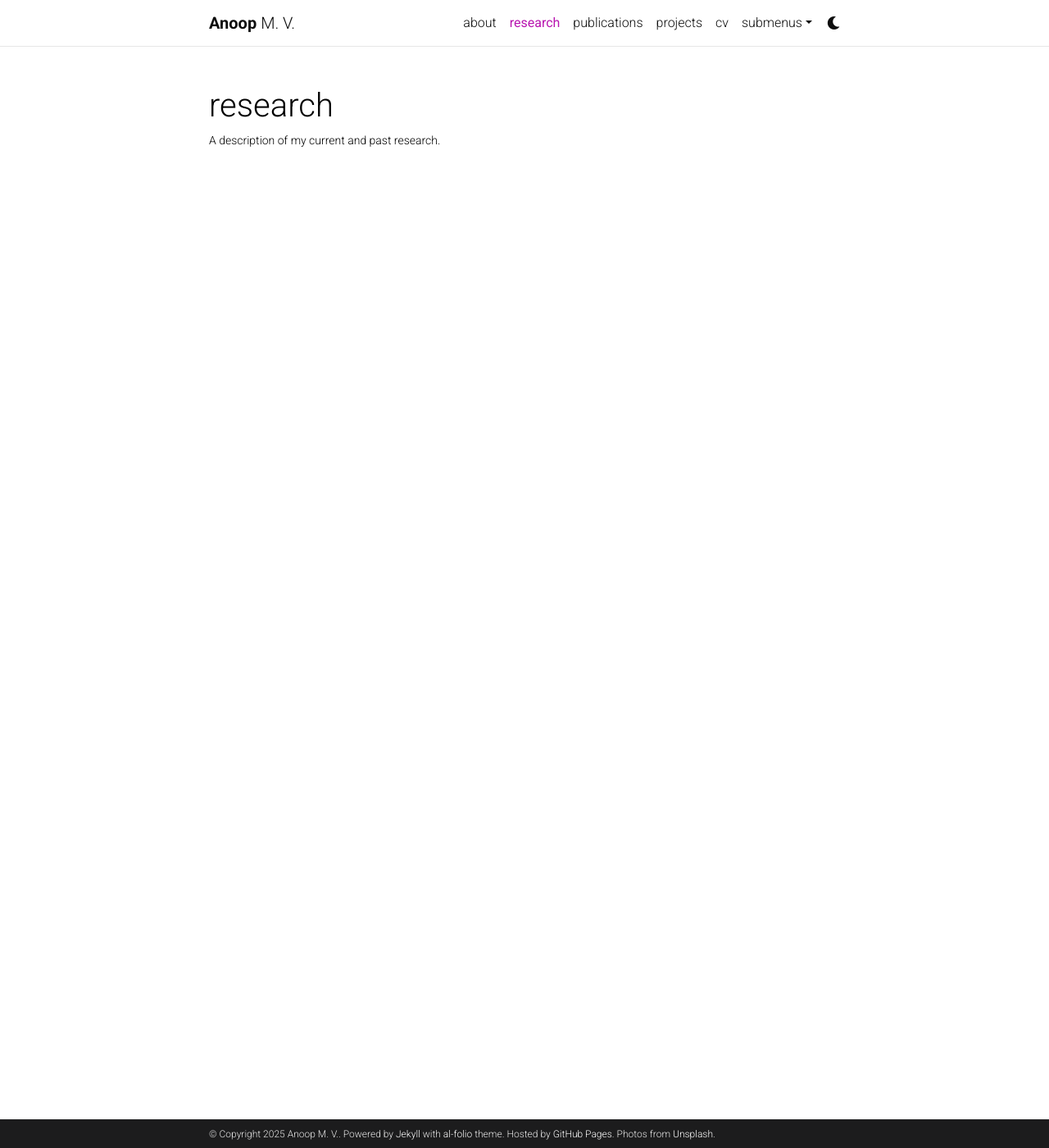
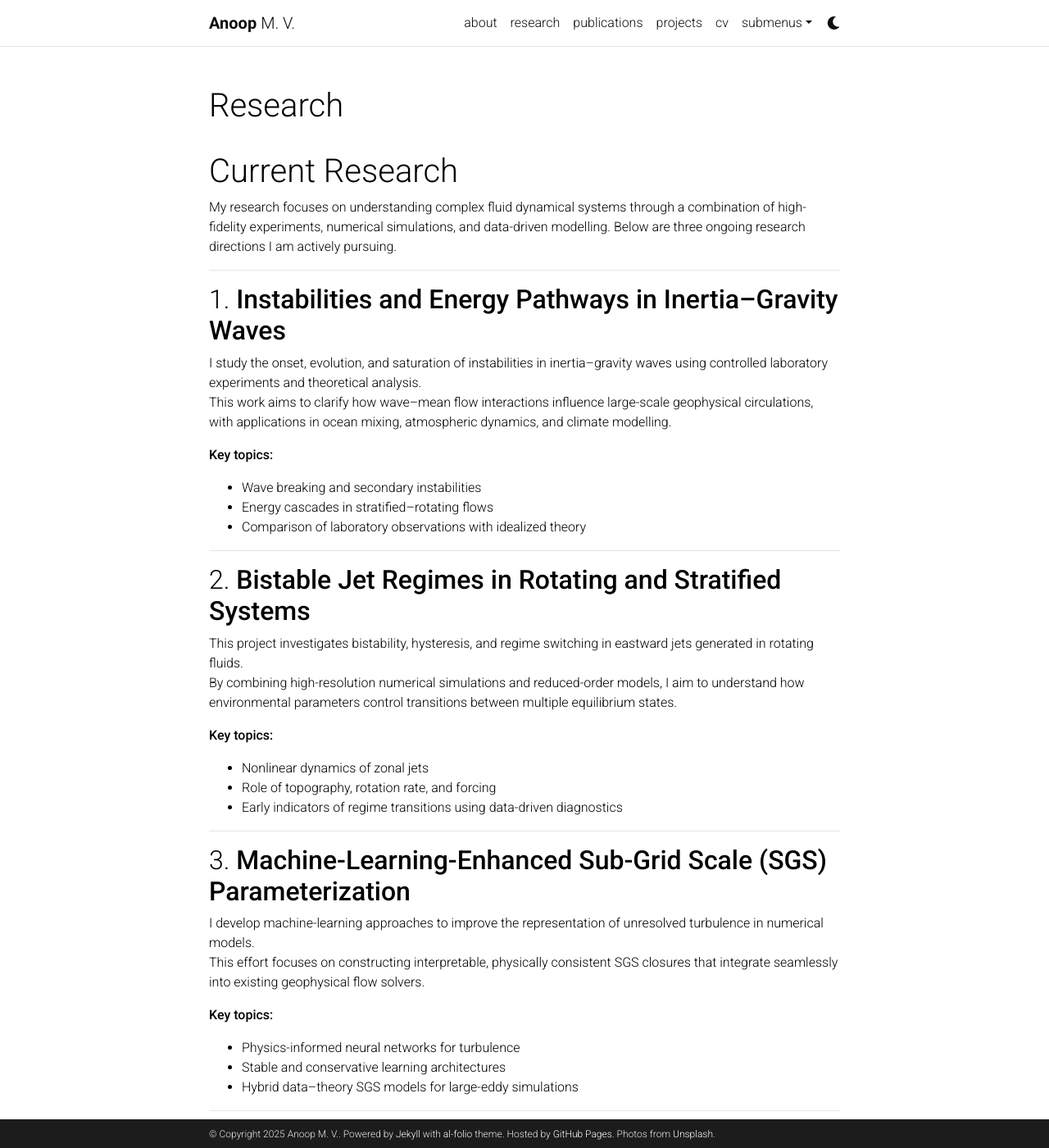
Before and after one commit to anoopmohanvijaya/mypage, a Jekyll site: the page built from research/topics.md, in a window 1280 px wide and 1400 px high. Shown: the whole window at 82% size. Built offline with Jekyll 4.4.1, drawn with Linux system fonts in a browser that asks for light colours; comment, search, counter and statistics services are not loaded; a style sheet for code colours, icons or effects is not loaded; some of the changed text lies outside the part shown.

Commit message:
research updated

```diff
--- a/_config.yml
+++ b/_config.yml
@@ -207,6 +207,7 @@ kramdown:
 include: ['_pages']
 inlcude:
   - research/index.md
+  - research/topics.md
 exclude:
   - bin
   - Gemfile
--- /dev/null
+++ b/research/topics.md
@@ -0,0 +1,49 @@
+---
+layout: page
+title: Research
+permalink: /research/
+---
+
+# Current Research
+
+My research focuses on understanding complex fluid dynamical systems through a combination of high-fidelity experiments, numerical simulations, and data-driven modelling. Below are three ongoing research directions I am actively pursuing.
+
+---
+
+## 1. **Instabilities and Energy Pathways in Inertia–Gravity Waves**
+
+I study the onset, evolution, and saturation of instabilities in inertia–gravity waves using controlled laboratory experiments and theoretical analysis.
+This work aims to clarify how wave–mean flow interactions influence large-scale geophysical circulations, with applications in ocean mixing, atmospheric dynamics, and climate modelling.
+
+**Key topics:**
+- Wave breaking and secondary instabilities
+- Energy cascades in stratified–rotating flows
+- Comparison of laboratory observations with idealized theory
+
+---
+
+## 2. **Bistable Jet Regimes in Rotating and Stratified Systems**
+
+This project investigates bistability, hysteresis, and regime switching in eastward jets generated in rotating fluids.
+By combining high-resolution numerical simulations and reduced-order models, I aim to understand how environmental parameters control transitions between multiple equilibrium states.
+
+**Key topics:**
+- Nonlinear dynamics of zonal jets
+- Role of topography, rotation rate, and forcing
+- Early indicators of regime transitions using data-driven diagnostics
+
+---
+
+## 3. **Machine-Learning-Enhanced Sub-Grid Scale (SGS) Parameterization**
+
+I develop machine-learning approaches to improve the representation of unresolved turbulence in numerical models.
+This effort focuses on constructing interpretable, physically consistent SGS closures that integrate seamlessly into existing geophysical flow solvers.
+
+**Key topics:**
+- Physics-informed neural networks for turbulence
+- Stable and conservative learning architectures
+- Hybrid data–theory SGS models for large-eddy simulations
+
+---
+
+If you are interested in these topics or would like to collaborate, feel free to reach out by email. I’m always open to meaningful and engaging discussions.
```
